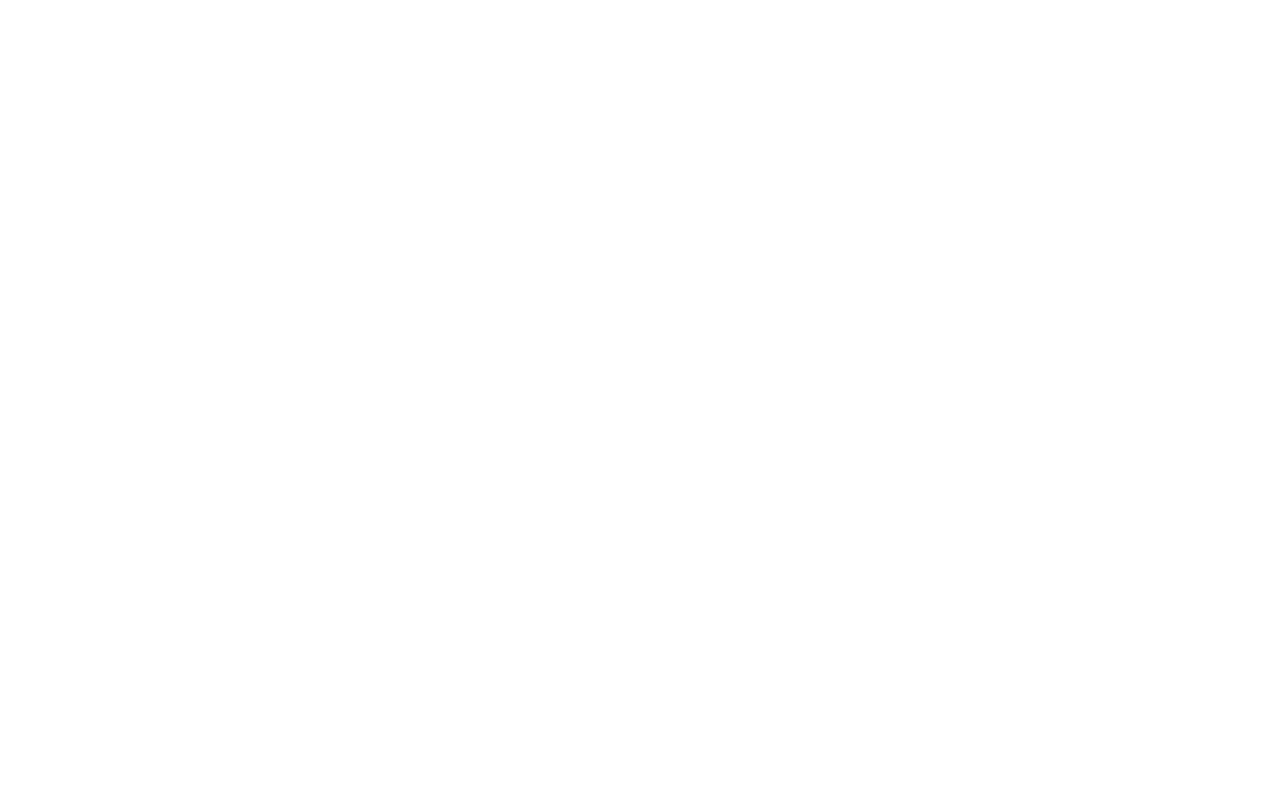
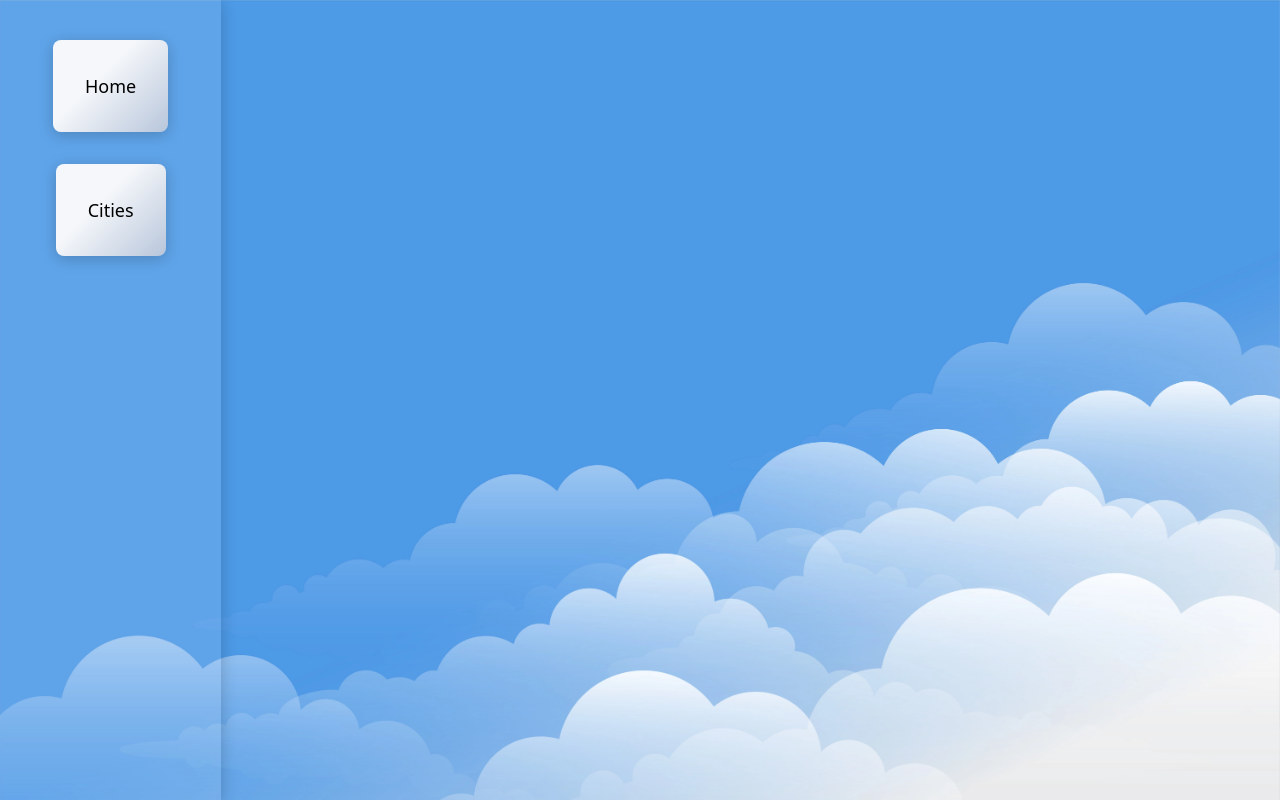
Before and after one commit to Arjun0o/weather-app, a React (Create React App) app: page /cities in a window 1280 px wide. Built offline with nearby package versions, Linux system fonts and the light colour scheme.

Commit message:
feat: sidebar

```diff
--- a/package.json
+++ b/package.json
@@ -7,12 +7,14 @@
     "@testing-library/jest-dom": "^5.11.4",
     "@testing-library/react": "^11.1.0",
     "@testing-library/user-event": "^12.1.10",
+    "@types/classnames": "^2.3.1",
     "@types/jest": "^26.0.15",
     "@types/node": "^12.0.0",
     "@types/react": "^17.0.0",
     "@types/react-dom": "^17.0.0",
     "@types/react-icons": "^3.0.0",
     "@types/react-router-dom": "^5.1.8",
+    "classnames": "^2.3.1",
     "react": "^17.0.2",
     "react-dom": "^17.0.2",
     "react-icons": "^4.2.0",
--- a/src/App.tsx
+++ b/src/App.tsx
@@ -1,7 +1,12 @@
 import React from "react";
-
+import { BrowserRouter as Router } from "react-router-dom";
+import { Layout } from "./containers";
 function App() {
-  return <div className=""></div>;
+  return (
+    <Router>
+      <Layout />
+    </Router>
+  );
 }
 
 export default App;
--- /dev/null
+++ b/src/Routes.tsx
@@ -0,0 +1,12 @@
+import React from "react";
+// import { Cities, Home } from "./containers";
+import { Switch, Route } from "react-router-dom";
+
+export const Routes = () => {
+  return (
+    <Switch>
+      <Route path="/home" />
+      <Route path="/cities" />
+    </Switch>
+  );
+};
--- /dev/null
+++ b/src/components/Navbar/NavItem.module.css
@@ -0,0 +1,10 @@
+.navitem__link {
+  color: #000;
+  background: linear-gradient(315deg, #b8c6db 0%, #f5f7fa 60%);
+  box-shadow: 0px 3px 15px rgba(0, 0, 0, 0.2);
+}
+
+.navitem__link:hover,
+.navitem__link:focus {
+  background: #fff;
+}
--- /dev/null
+++ b/src/components/Navbar/NavItem.tsx
@@ -0,0 +1,29 @@
+import React from "react";
+import classNames from "classnames";
+import { Link } from "react-router-dom";
+import styles from "./NavItem.module.css";
+
+export interface NavItemProps {
+  name: string;
+  path: string;
+}
+
+export const NavItem = ({ name, path }: NavItemProps) => {
+  return (
+    <li>
+      <Link
+        to={path}
+        className={classNames(
+          "pointer p-8 flex justify-center items-center no-underline rounded-lg",
+          styles.navitem__link
+        )}
+      >
+        <span
+          className={classNames("font-medium text-lg", styles.navitem__name)}
+        >
+          {name}
+        </span>
+      </Link>
+    </li>
+  );
+};
--- /dev/null
+++ b/src/components/Navbar/Navbar.module.css
@@ -0,0 +1,5 @@
+.menu {
+  width: 15rem;
+  background: rgba(255, 255, 255, 0.1);
+  box-shadow: 0px 3px 15px rgba(0, 0, 0, 0.2);
+}
--- /dev/null
+++ b/src/components/Navbar/Navbar.tsx
@@ -0,0 +1,25 @@
+import React from "react";
+import classNames from "classnames";
+import { NavItemProps, NavItem } from "./NavItem";
+import styles from "./Navbar.module.css";
+
+interface SidebarProps {
+  menus: NavItemProps[];
+}
+
+export const Navbar = ({ menus }: SidebarProps) => {
+  return (
+    <div
+      className={classNames(
+        "flex justify-start items-center flex-col p-6",
+        styles.menu
+      )}
+    >
+      {menus.map((menu) => (
+        <ul key={menu.path} className={classNames("m-4 list-none")}>
+          <NavItem name={menu.name} path={menu.path} />
+        </ul>
+      ))}
+    </div>
+  );
+};
--- /dev/null
+++ b/src/components/index.tsx
@@ -0,0 +1 @@
+export { Navbar } from "./Navbar/Navbar";
--- /dev/null
+++ b/src/containers/Layout/Layout.module.css
@@ -0,0 +1,5 @@
+.layout {
+  background: url("../../assets/images/background.webp");
+  background-repeat: no-repeat;
+  background-size: cover;
+}
--- /dev/null
+++ b/src/containers/Layout/Layout.tsx
@@ -0,0 +1,27 @@
+import React from "react";
+import { Navbar } from "../../components";
+import { Routes } from "../../Routes";
+import classNames from "classnames";
+
+import styles from "./Layout.module.css";
+
+const menus = [
+  { name: "Home", path: "/home" },
+  { name: "Cities", path: "/cities" },
+];
+
+export const Layout = () => {
+  return (
+    <div
+      className={classNames(
+        "h-screen w-full flex space-between",
+        styles.layout
+      )}
+    >
+      <Navbar menus={menus} />
+      <div className={classNames("w-11/12", styles.layout__routes)}>
+        <Routes />
+      </div>
+    </div>
+  );
+};
--- /dev/null
+++ b/src/containers/index.tsx
@@ -0,0 +1,3 @@
+// export { Cities } from "./Cities/Cities";
+// export { Home } from "./Home/Home";
+export { Layout } from "./Layout/Layout";
```
Also changed, not shown: src/assets/images/background.webp (added), 1 other file (tests, documents, lock files or other folders).
